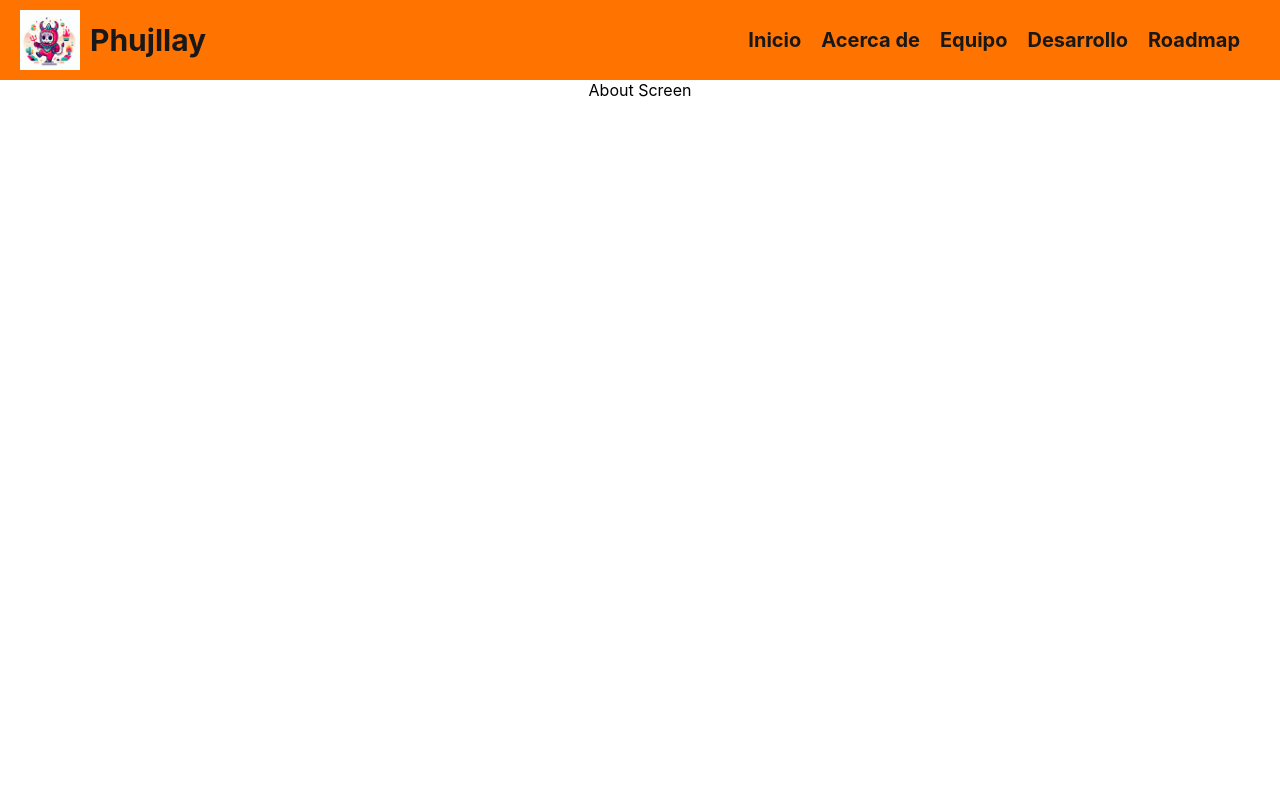
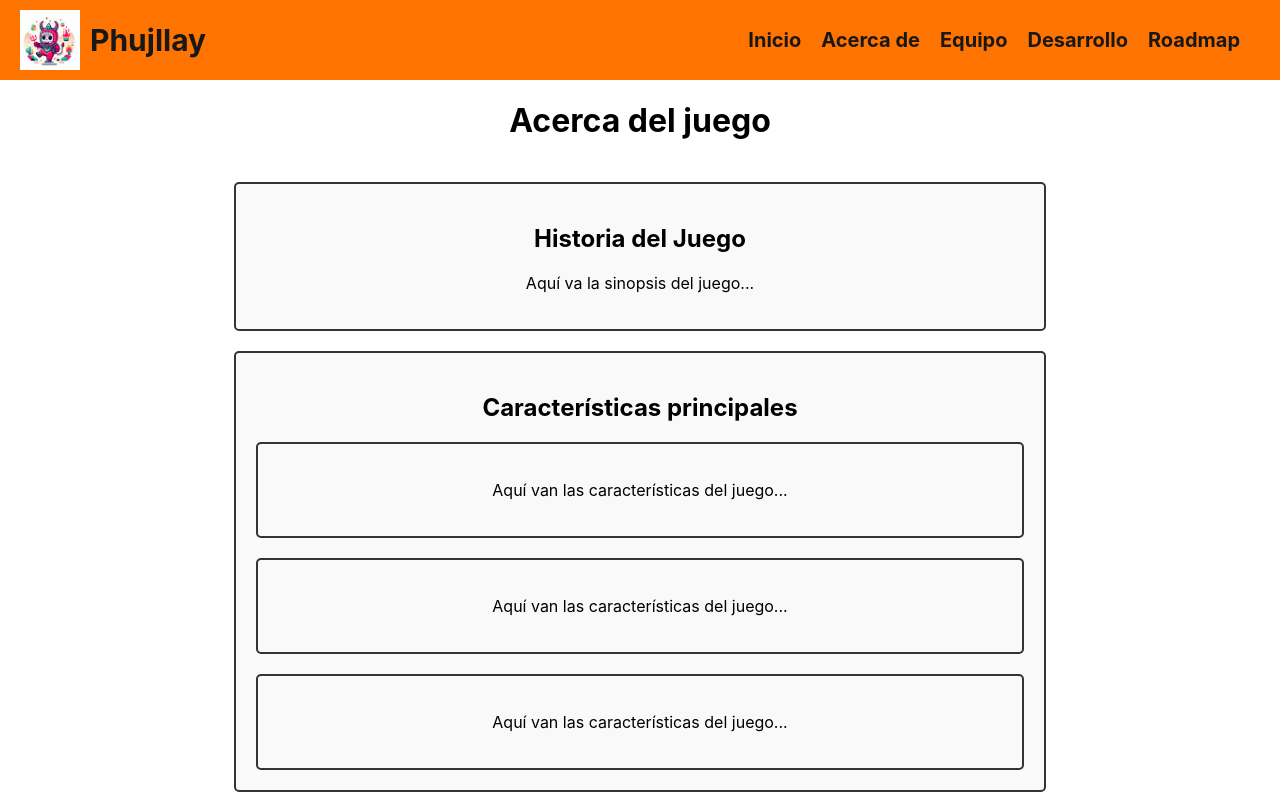
Before and after one commit to mamanidario19/Phujllay-Website, a React (Create React App) app: page /About in a window 1280 px wide. Built offline with nearby package versions, Linux system fonts and the light colour scheme.

Commit message:
estructura terminada

```diff
--- a/src/routes/About/About.css
+++ b/src/routes/About/About.css
@@ -0,0 +1,32 @@
+.about-container {
+    display: flex;
+    flex-direction: column;
+    align-items: center;
+    text-align: center;
+}
+
+.center {
+    display: flex;
+    flex-direction: column;
+    align-items: center;
+    text-align: center;
+}
+
+.features-section,
+.synopsis-section {
+    width: 60%;
+    margin: auto;
+    border: 2px solid #333;
+    padding: 20px;
+    margin-top: 20px;
+    border-radius: 5px;
+    background-color: #f9f9f9;
+}
+
+.feature-box {
+    border: 2px solid #333;
+    padding: 20px;
+    margin-top: 20px;
+    border-radius: 5px;
+    background-color: #f9f9f9;
+}
--- a/src/routes/About/About.jsx
+++ b/src/routes/About/About.jsx
@@ -1,9 +1,30 @@
+import React from 'react';
 import './About.css';
-import React from 'react';
 
 const About = () => {
   return (
-    <div>About Screen</div>
-  )
-}
+    <div className="about-container">
+      <header>
+        <h1>Acerca del juego</h1>
+      </header>
+      <section className="synopsis-section">
+        <h2>Historia del Juego</h2>
+        <p>Aquí va la sinopsis del juego...</p>
+      </section>
+      <section className="features-section">
+        <h2>Características principales</h2>
+        <div className="feature-box">
+          <p>Aquí van las características del juego...</p>
+        </div>
+        <div className="feature-box">
+          <p>Aquí van las características del juego...</p>
+        </div>
+        <div className="feature-box">
+          <p>Aquí van las características del juego...</p>
+        </div>
+      </section>
+    </div>
+  );
+};
+
 export default About;
```
